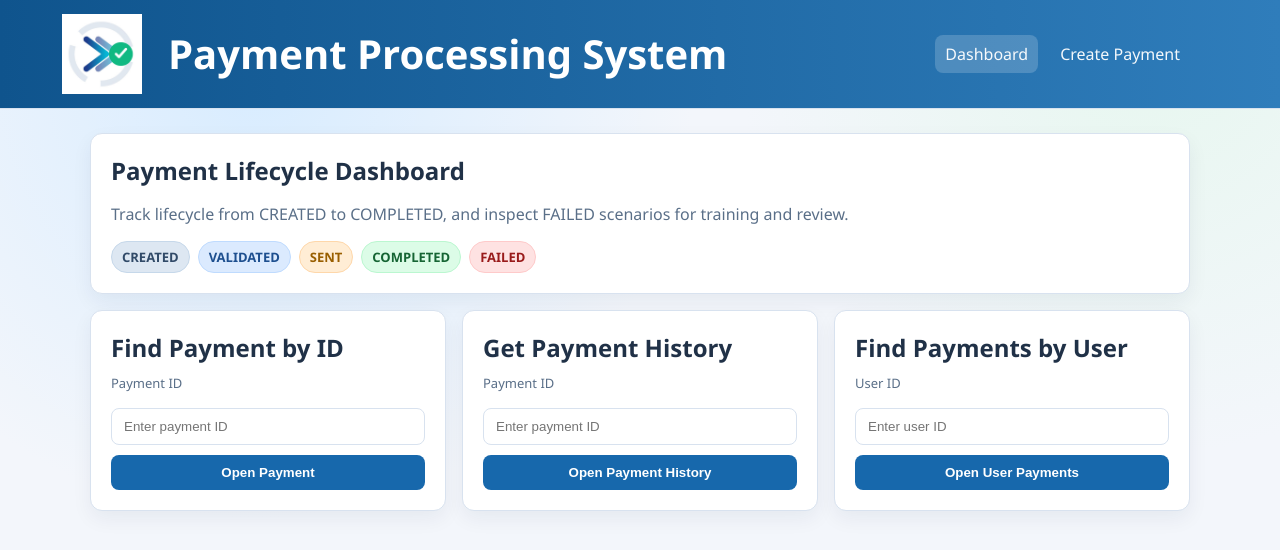
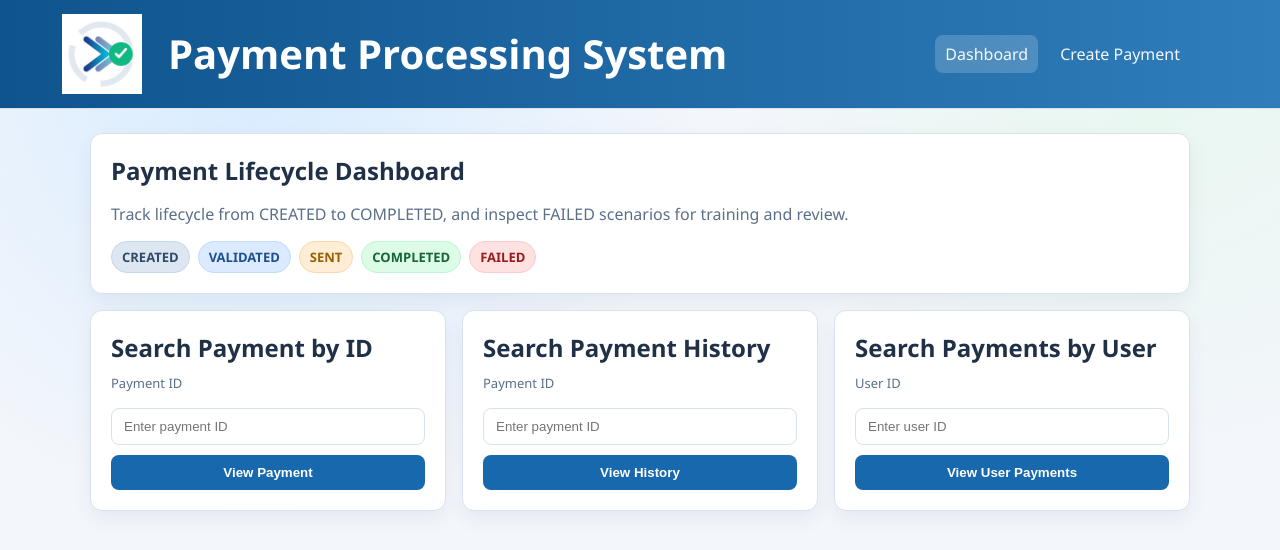
Before and after one commit to Neueda-Learning/Token_Burner, a Vue app in the folder frontend/: page /#/dashboard in a window 1280 px wide. Shown: the top 550 px of the page. Built offline with nearby package versions, Linux system fonts and the light colour scheme; no server answers.

Commit message:
modify hint

```diff
--- a/frontend/src/views/DashboardView.vue
+++ b/frontend/src/views/DashboardView.vue
@@ -16,7 +16,7 @@
 
     <div class="grid">
       <form class="card" @submit.prevent="goPaymentDetail">
-        <h2>Find Payment by ID</h2>
+        <h2>Search Payment by ID</h2>
         <label class="label" for="paymentId">Payment ID</label>
         <input
           id="paymentId"
@@ -26,11 +26,11 @@
           type="number"
           placeholder="Enter payment ID"
         />
-        <button class="btn btn-primary" type="submit">Open Payment</button>
+        <button class="btn btn-primary" type="submit">View Payment</button>
       </form>
 
       <form class="card" @submit.prevent="goPaymentHistory">
-        <h2>Get Payment History</h2>
+        <h2>Search Payment History</h2>
         <label class="label" for="historyPaymentId">Payment ID</label>
         <input
           id="historyPaymentId"
@@ -40,11 +40,11 @@
           type="number"
           placeholder="Enter payment ID"
         />
-        <button class="btn btn-primary" type="submit">Open Payment History</button>
+        <button class="btn btn-primary" type="submit">View History</button>
       </form>
 
       <form class="card" @submit.prevent="goUserPayments">
-        <h2>Find Payments by User</h2>
+        <h2>Search Payments by User</h2>
         <label class="label" for="userId">User ID</label>
         <input
           id="userId"
@@ -54,7 +54,7 @@
           type="number"
           placeholder="Enter user ID"
         />
-        <button class="btn btn-primary" type="submit">Open User Payments</button>
+        <button class="btn btn-primary" type="submit">View User Payments</button>
       </form>
     </div>
   </section>
```
Also changed, not shown: 5 other files (tests, documents, lock files or other folders).
